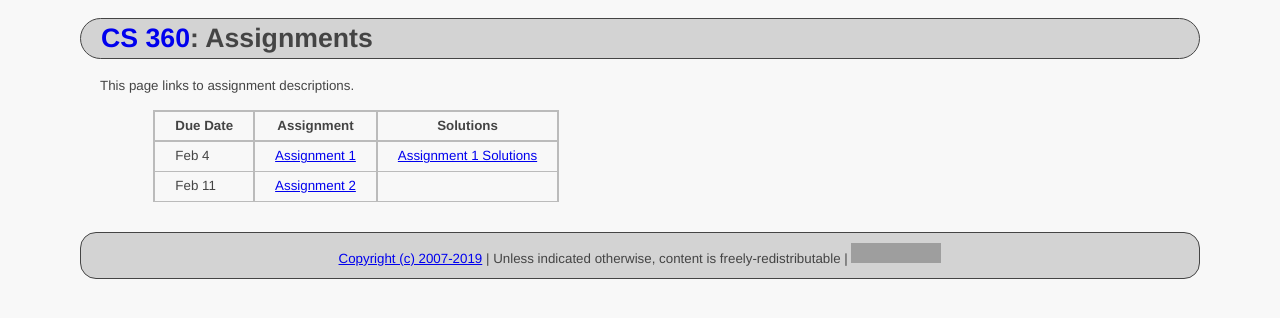
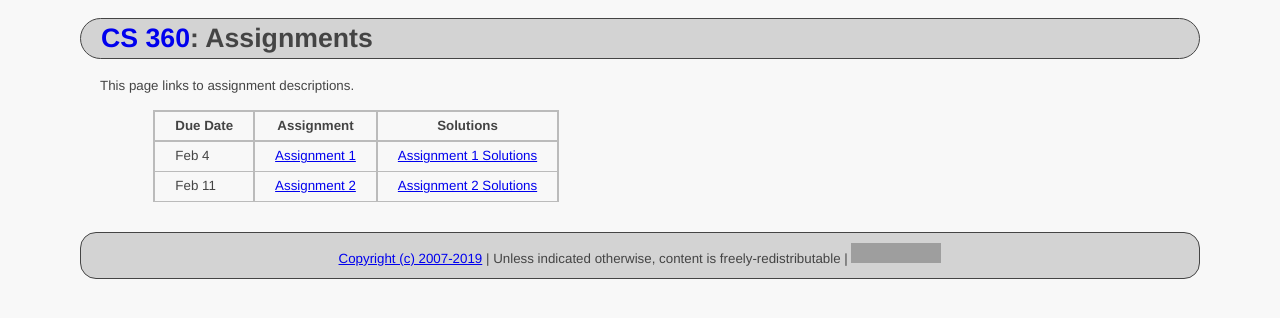
Before and after one commit to ycpcs/cs360-spring2019, a Jekyll site: the page built from assign/index.md, in a window 1280 px wide. Shown: the top 318 px of the page. Built offline with Jekyll 4.4.1, drawn with Linux system fonts in a browser that asks for light colours; grey boxes are pictures that could not be loaded.

Commit message:
add assign 2 sol
add assign 2 sol

```diff
--- a/assign/index.md
+++ b/assign/index.md
@@ -8,7 +8,7 @@ This page links to assignment descriptions.
 > Due Date |                Assignment                                | Solutions                                               |
 > -------- | -------------------------------------------------------- | ------------------------------------------------------- |
 > Feb 4    | [Assignment 1](../assign/assign01.html)                  | [Assignment 1 Solutions](../assign/sol/assign01sol.pdf) |
-> Feb 11   | [Assignment 2](../assign/assign02.html)                  |  |
+> Feb 11   | [Assignment 2](../assign/assign02.html)                  | [Assignment 2 Solutions](../assign/sol/assign02sol.pdf) |
 
 <!--
 > Feb 5    | [Assignment 2](../assign/assign02.html)                  |  |
```
Also changed, not shown: 1 other file.
